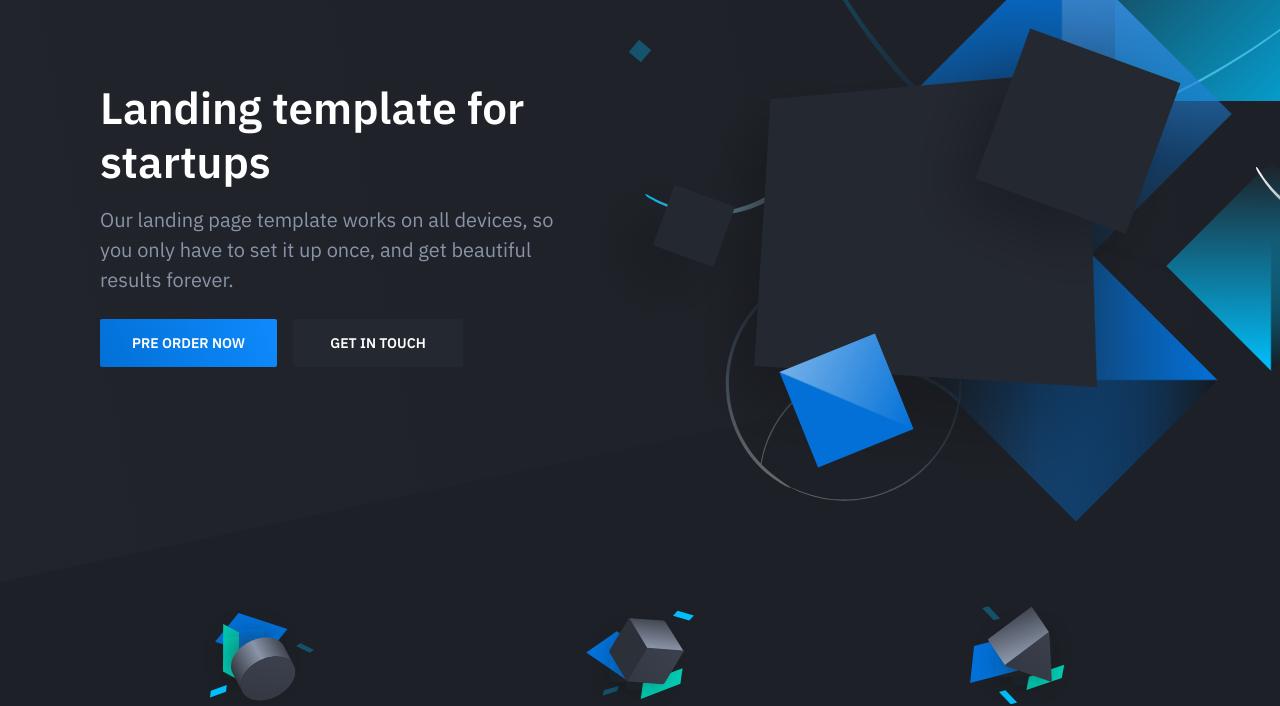
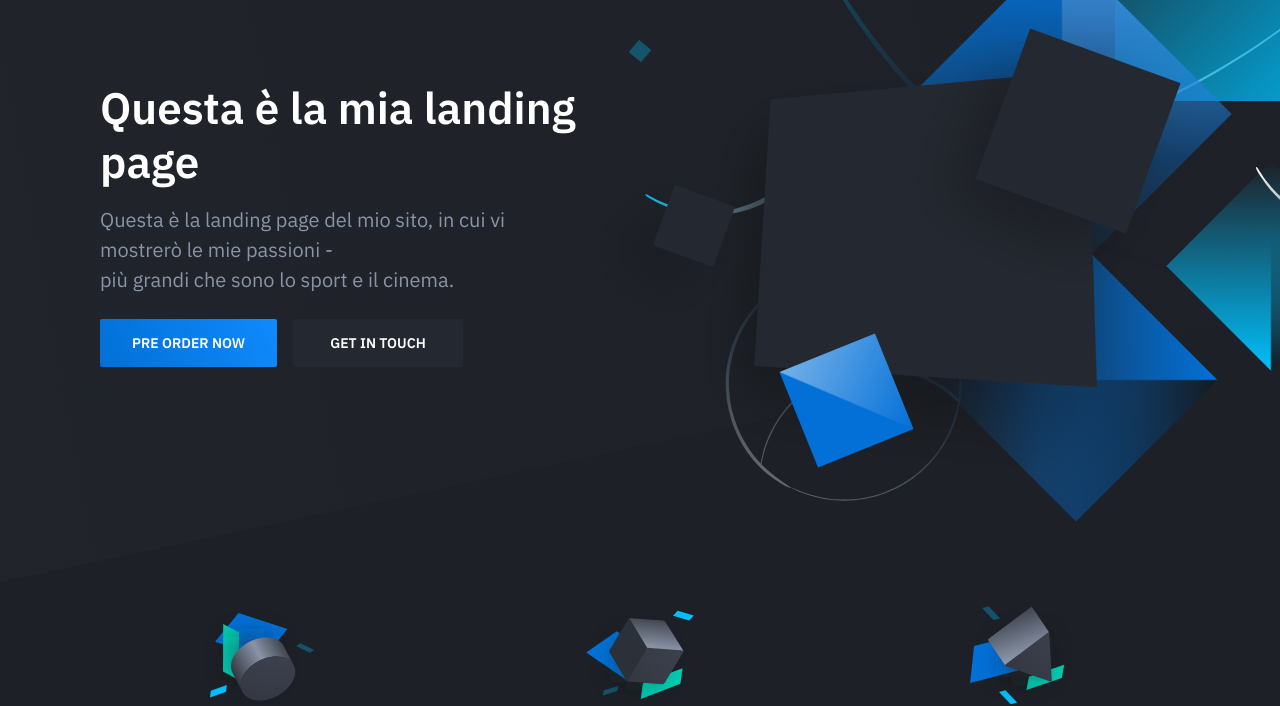
Before and after one commit to AntonioMaiolo/Landing-of-my-sites, a plain HTML site: page index.html in a window 1280 px wide. Shown: the part 118-824 px from the top of the page. Drawn offline with nearby package versions, Linux system fonts and the light colour scheme.

Commit message:
Modifiche landing page

```diff
--- a/index.html
+++ b/index.html
@@ -35,9 +35,10 @@
                 <div class="container">
                     <div class="hero-inner">
                         <div class="hero-copy">
-                            <h1 class="hero-title mt-0">Landing template for startups</h1>
-                            <p class="hero-paragraph">Our landing page template works on all devices, so you only have
-                                to set it up once, and get beautiful results forever.</p>
+                            <h1 class="hero-title mt-0">
+                                Questa è la mia landing page
+                            </h1>
+                            <p class="hero-paragraph">Questa è la landing page del mio sito, in cui vi mostrerò le mie passioni -<br> più grandi che sono lo sport e il cinema.</p>
                             <div class="hero-cta"><a class="button button-primary" href="preorder.html">Pre order
                                     now</a><a class="button" href="#">Get in touch</a></div>
                         </div>
```
